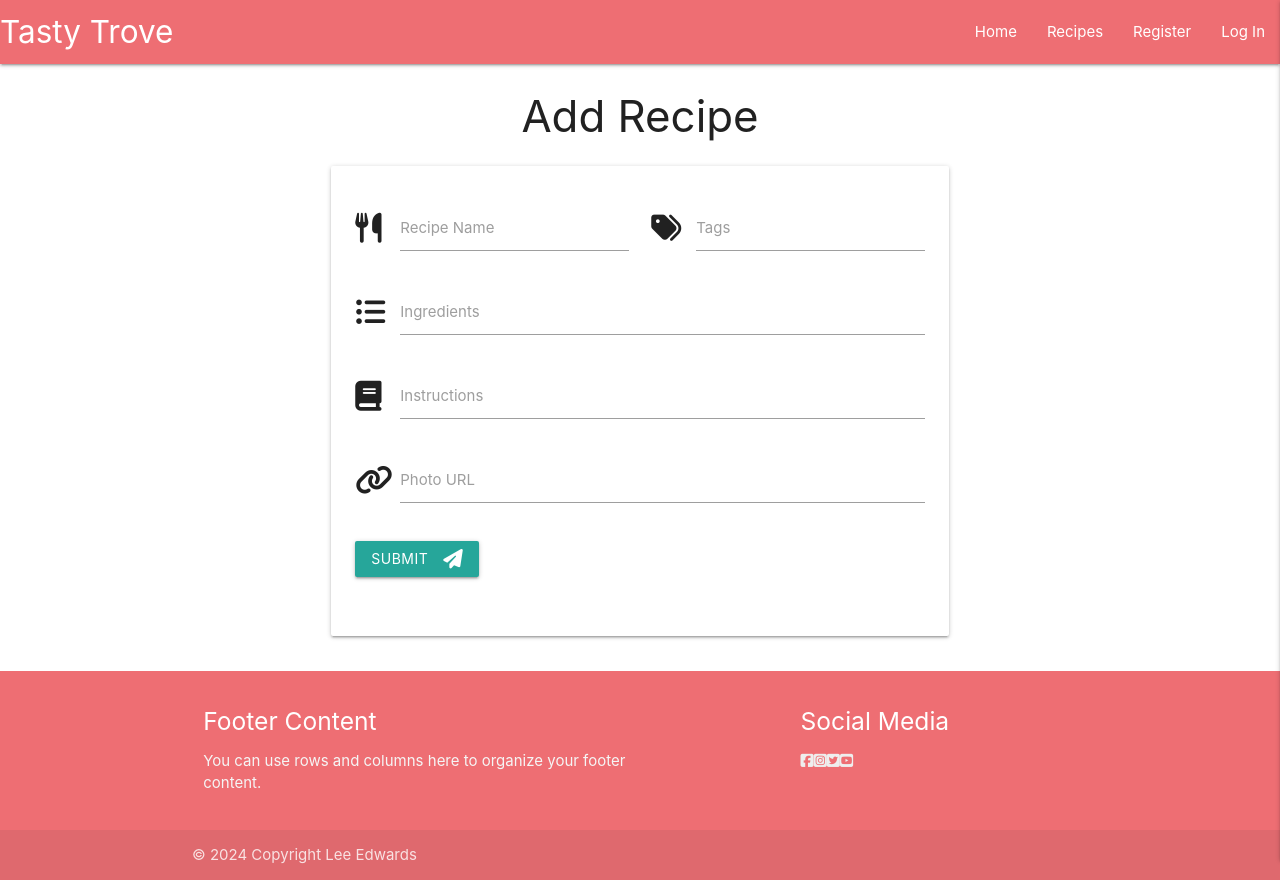
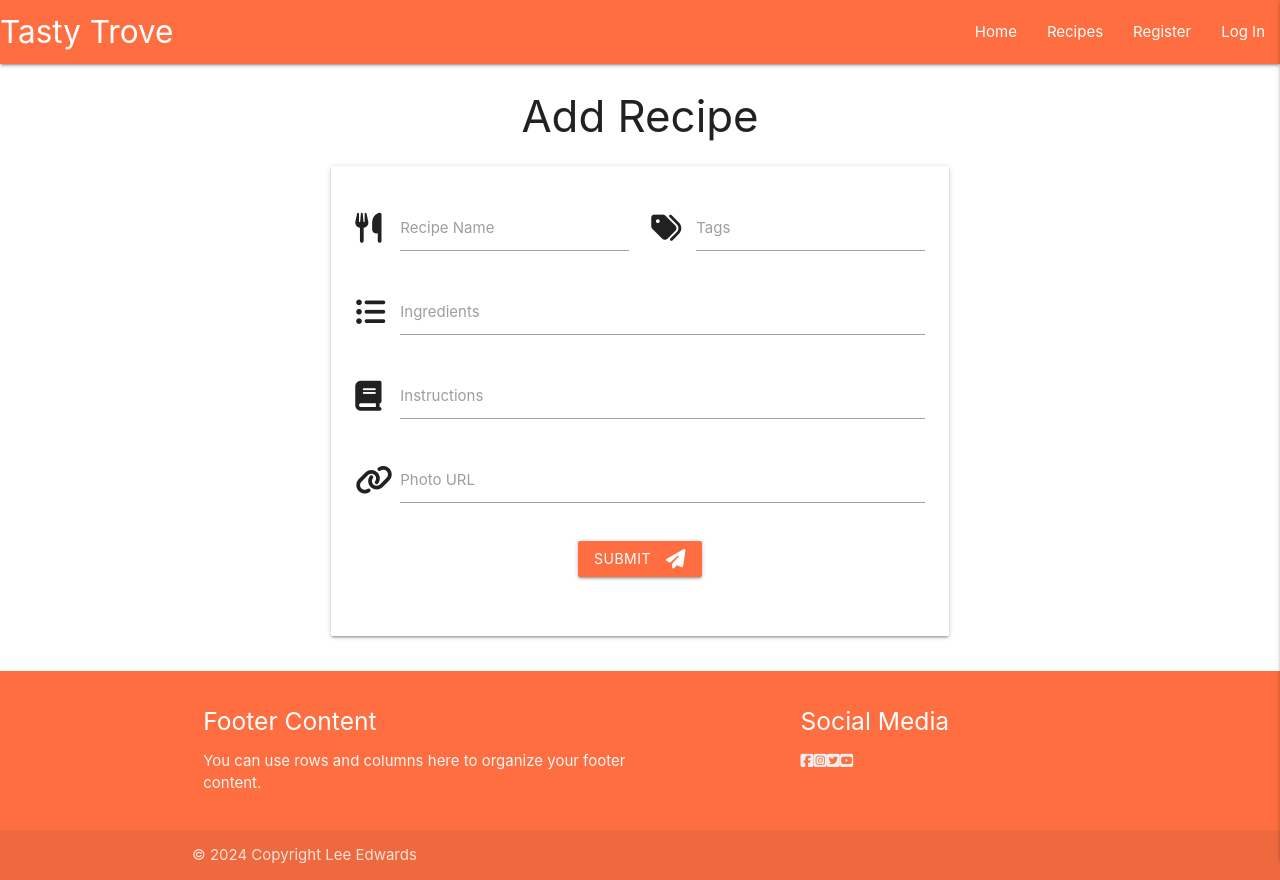
Before and after one commit to LeeEd1/MS3-project, a Flask app: page /add_recipe in a window 1280 px wide. Run offline with Flask 3, Linux system fonts and the light colour scheme; some libraries are stand-ins or nearby versions.

Commit message:
style: multiple pages ammended for styling purposes to coincide with my desired colour choices

```diff
--- a/templates/add_recipe.html
+++ b/templates/add_recipe.html
@@ -32,8 +32,8 @@
                         <input id="photo_url" name="photo_url" type="text" class="validate" required>
                         <label for="photo_url">Photo URL</label>
                     </div>
-                    <div class="input-field col s12">
-                        <button class="btn waves-effect waves-dark" type="submit" name="action" required>
+                    <div class="input-field col s12 center-align">
+                        <button class="btn waves-effect waves-dark deep-orange accent-2" type="submit" name="action" required>
                             Submit
                             <i class="fas fa-paper-plane right"></i>
                         </button>
--- a/templates/base.html
+++ b/templates/base.html
@@ -17,7 +17,7 @@
 
 <body>
   <header>
-    <nav>
+    <nav class="deep-orange accent-2">
       <div class="nav-wrapper">
         <a href="#!" class="brand-logo left">Tasty Trove</a>
         <a href="#" data-target="mobile-demo" class="sidenav-trigger right"><i class="fas fa-bars"></i></a>
@@ -77,7 +77,7 @@
   </div>
 
   <!-- footer -->
-  <footer class="page-footer">
+  <footer class="page-footer deep-orange accent-2">
     <div class="container">
       <div class="row">
         <div class="col l6 s12">
--- a/templates/edit_recipe.html
+++ b/templates/edit_recipe.html
@@ -33,7 +33,7 @@
                         <label for="photo_url">Photo URL</label>
                     </div>
                     <div class="input-field col s12">
-                        <button class="btn waves-effect waves-dark" type="submit" name="action" required>
+                        <button class="btn waves-effect waves-dark deep-orange accent-2" type="submit" name="action" required>
                             Edit Recipe
                             <i class="fas fa-paper-plane right"></i>
                         </button>
--- a/templates/login.html
+++ b/templates/login.html
@@ -15,20 +15,20 @@
                 <div class="row">
                     <div class="input-field col s12">
                         <i class="fas fa-user-plus prefix"></i>
-                        <input id="username" name="username" type="text" minlength="5" maxlength="15" pattern="^[a-zA-Z0-9]{5,15}$" class="validate" required>
+                        <input id="username" name="username" type="text" minlength="5" maxlength="15" pattern="^[a-zA-Z0-9!@#$%^&*()_+]{5,15}$" class="validate" required>
                         <label for="username">Username</label>
                     </div>
                 </div>
                 <div class="row">
                     <div class="input-field col s12">
                         <i class="fas fa-user-lock prefix"></i>
-                        <input id="password" name="password" type="password" minlength="5" maxlength="15" pattern="^[a-zA-Z0-9]{5,15}$" class="validate" required>
+                        <input id="password" name="password" type="password" minlength="5" maxlength="15" pattern="^[a-zA-Z0-9!@#$%^&*()_+]{5,15}$" class="validate" required>
                         <label for="password">Password</label>
                     </div>
                 </div>
                 <div class="row">
                     <div>
-                        <button type="submit" class="col s6 offset-s3 btn-large">
+                        <button type="submit" class="col s6 offset-s3 btn-large deep-orange accent-2">
                             Log In <i class="fas fa-sign-in-alt"></i>
                         </button>
                     </div>
--- a/templates/recipes.html
+++ b/templates/recipes.html
@@ -17,8 +17,8 @@
                             <div>
                                 <div class="center-align">
                                     <a href="#">View full instructions</a>
-                                    <a href="{{ url_for('edit_recipe', recipe_id=recipe._id) }}" class="waves-effect waves-light btn-small">Edit</a>
-                                    <a href="{{ url_for('delete_recipe', recipe_id=recipe._id) }}" class="waves-effect waves-light btn-small">Delete</a>
+                                    <a href="{{ url_for('edit_recipe', recipe_id=recipe._id) }}" class="waves-effect waves-light btn-small grey darken-3">Edit</a>
+                                    <a href="{{ url_for('delete_recipe', recipe_id=recipe._id) }}" class="waves-effect waves-light btn-small red darken-3">Delete</a>
                                 </div>
                             </div>
                         </div>
--- a/templates/register.html
+++ b/templates/register.html
@@ -35,7 +35,7 @@
                 </div>
                 <div class="row">
                     <div>
-                        <button type="submit" class="col s6 offset-s3 btn-large">
+                        <button type="submit" class="col s6 offset-s3 btn-large deep-orange accent-2">
                             register <i class="fas fa-sign-in-alt"></i>
                         </button>
                     </div>
```
